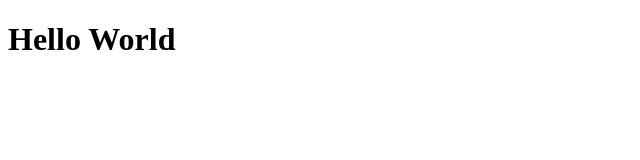
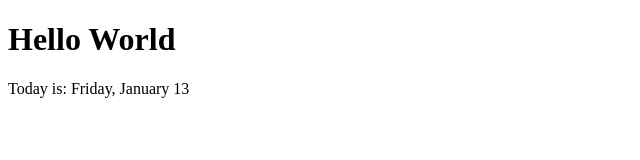
Before and after one commit to Blueleafignites/DevOps, a plain HTML site: page index.html in a window 1280 px wide. Shown: the whole page, without its empty margins (0-640 px from the left). Drawn offline with Linux system fonts and the light colour scheme.

Commit message:
Modified app.js and index to have datetime

```diff
--- a/app.js
+++ b/app.js
@@ -1 +1,13 @@
-console.log('Application ready');
+function writeDate() {
+    const today = new Date();
+    const formatter = new Intl.DateTimeFormat('en-us', {
+        weekday: 'long',
+        month: 'long',
+        day: 'numeric',
+        hour12: true
+    });
+    const dateEl = document.getElementById('date');
+    dateEl.textContent = formatter.format(today);
+}
+
+writeDate();
--- a/index.html
+++ b/index.html
@@ -6,6 +6,7 @@
 </head>
 <body>
     <h1>Hello World</h1>
+    <p>Today is: <span id="date"></span></p>
     <script src="app.js"></script>
 </body>
 </html>
```
